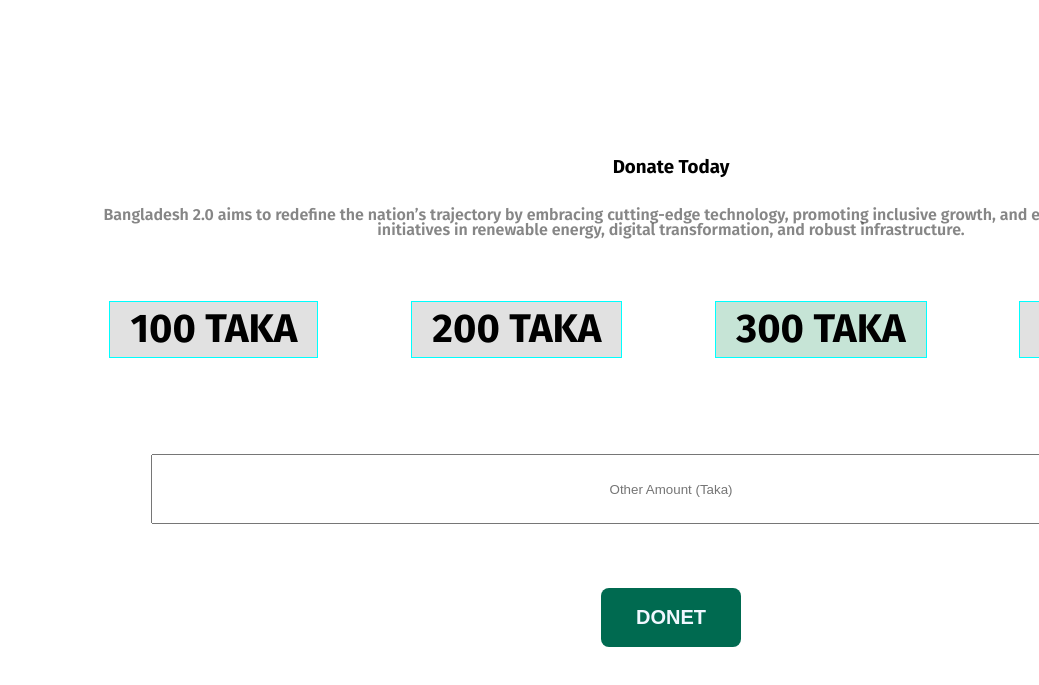
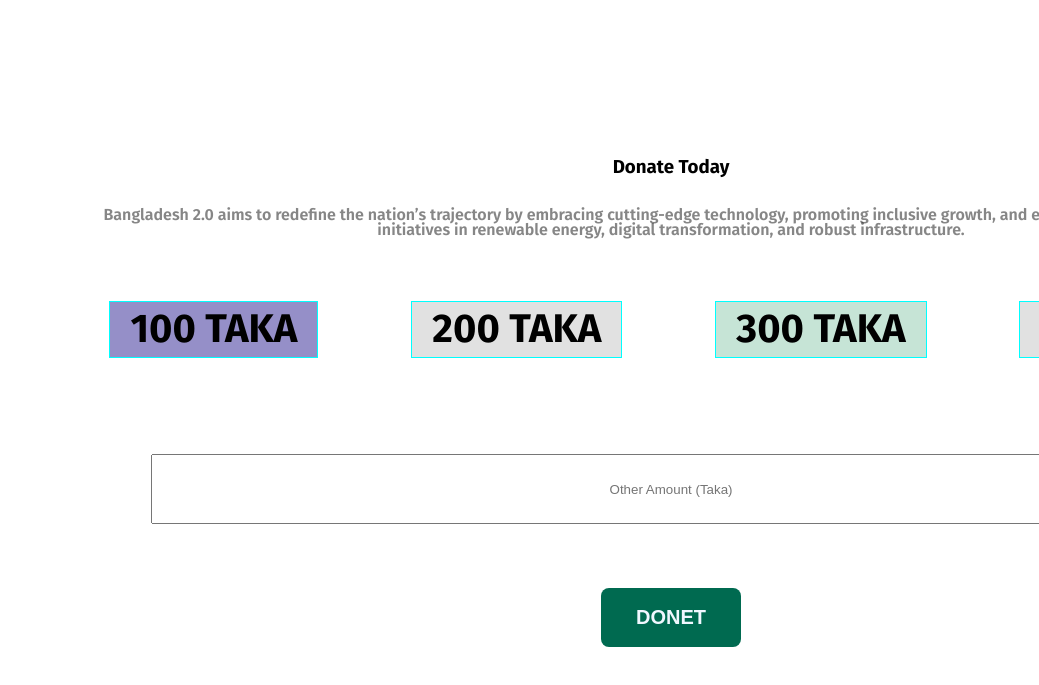
Before and after one commit to nur412579/ass-1, a plain HTML site: page index.html in a window 1280 px wide. In both pictures the pointer is over the element "100 TAKA". Shown: the part 3570-4255 px from the top of the page, without its empty margins (241-1280 px from the left). Drawn offline with Linux system fonts and the light colour scheme.

Commit message:
added css changess

```diff
--- a/style/index.css
+++ b/style/index.css
@@ -154,6 +154,7 @@ padding: 0px;
         display: flex;
         justify-content: space-around;
         text-align: center;
+
 }
 .donet {
         box-sizing: border-box;
@@ -161,6 +162,9 @@ padding: 0px;
         background-color: #75757537;
         font-size: 40px;
         padding: 20px;
+}
+.donet:hover {
+        background-color: #372c9887;
 }
 .sec-2 {
        text-align: center;
```
